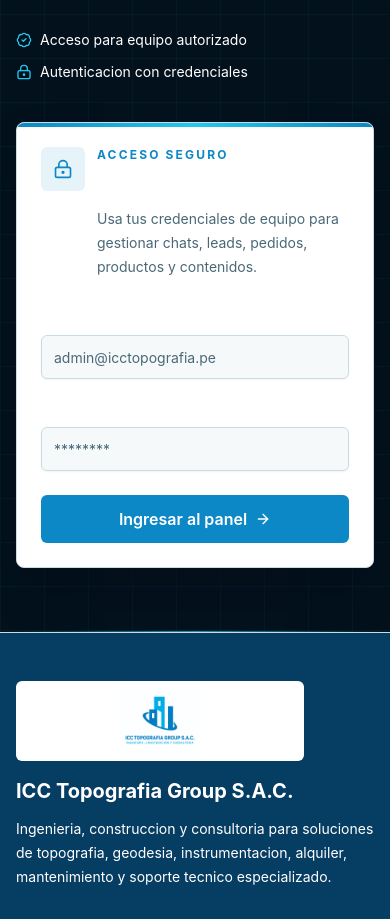
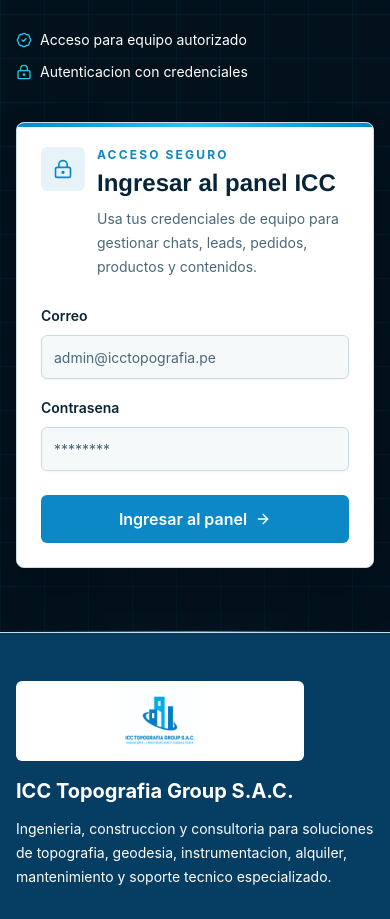
Before and after one commit to antoniobravocabanillas/binv, a Next.js app: page /cuenta in a window 390 px wide. Shown: the part 931-1850 px from the top of the page. Built offline with nearby package versions, Linux system fonts and the light colour scheme; no server answers.

Commit message:
Fix mobile login input contrast

```diff
--- a/components/auth/sign-in-form.tsx
+++ b/components/auth/sign-in-form.tsx
@@ -34,7 +34,7 @@
   }
 
   return (
-    <form action={submit} className="relative overflow-hidden rounded-lg border bg-card p-6 shadow-2xl md:p-8">
+    <form action={submit} className="relative overflow-hidden rounded-lg border bg-card p-6 text-foreground shadow-2xl md:p-8">
       <div className="absolute inset-x-0 top-0 h-1 bg-gradient-to-r from-primary via-[#24C8EE] to-primary" />
       <div className="mb-6 flex items-start gap-3">
         <span className="flex h-11 w-11 shrink-0 items-center justify-center rounded-md bg-primary/10 text-primary">
@@ -50,11 +50,11 @@
       <div className="grid gap-4">
       <div>
         <label className="text-sm font-semibold" htmlFor="email">Correo</label>
-        <Input id="email" name="email" type="email" autoComplete="email" required placeholder="admin@icctopografia.pe" className="mt-2 bg-muted/40" />
+        <Input id="email" name="email" type="email" autoComplete="email" required placeholder="admin@icctopografia.pe" className="mt-2 bg-muted/40 text-foreground" />
       </div>
       <div>
         <label className="text-sm font-semibold" htmlFor="password">Contrasena</label>
-        <Input id="password" name="password" type="password" autoComplete="current-password" required placeholder="********" className="mt-2 bg-muted/40" />
+        <Input id="password" name="password" type="password" autoComplete="current-password" required placeholder="********" className="mt-2 bg-muted/40 text-foreground" />
       </div>
       <Button type="submit" size="lg" disabled={isPending} className="mt-2 w-full">
         {isPending ? "Validando acceso..." : "Ingresar al panel"}
--- a/components/ui/input.tsx
+++ b/components/ui/input.tsx
@@ -7,7 +7,7 @@
   <input
     type={type}
     className={cn(
-      "flex h-11 w-full rounded-md border border-input bg-background px-3 py-2 text-sm shadow-sm transition-colors placeholder:text-muted-foreground focus-visible:outline-none focus-visible:ring-2 focus-visible:ring-ring disabled:cursor-not-allowed disabled:opacity-50",
+      "flex h-11 w-full rounded-md border border-input bg-background px-3 py-2 text-sm text-foreground shadow-sm transition-colors placeholder:text-muted-foreground focus-visible:outline-none focus-visible:ring-2 focus-visible:ring-ring disabled:cursor-not-allowed disabled:opacity-50",
       className
     )}
     ref={ref}
```
